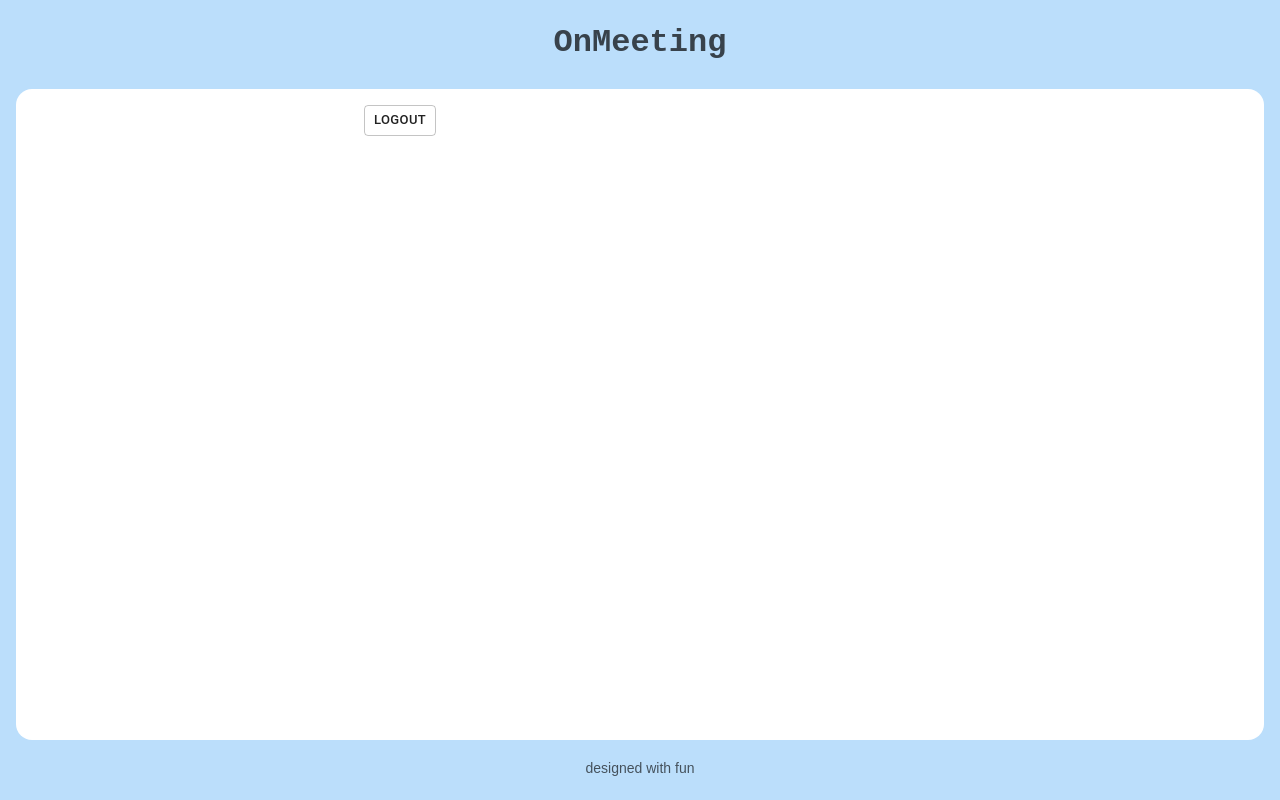
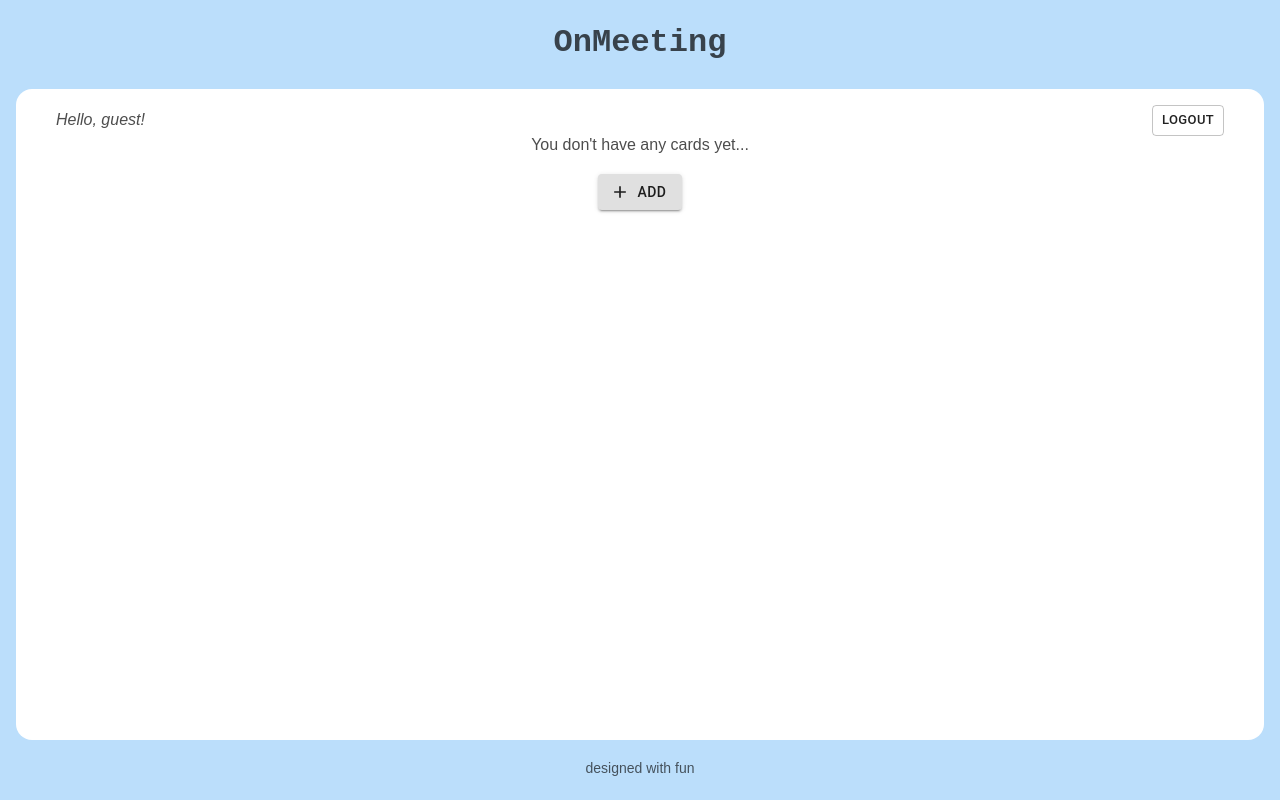
Before and after one commit to Leoltron/OnMeeting, a React app in the folder src/main/front/: page /board in a window 1280 px wide. Built offline with nearby package versions, Linux system fonts and the light colour scheme; no server answers.

Commit message:
add modal for adding and editing cards

```diff
--- a/src/main/front/package.json
+++ b/src/main/front/package.json
@@ -6,6 +6,7 @@
   "dependencies": {
     "@babel/core": "7.7.4",
     "@material-ui/core": "^4.8.0",
+    "@material-ui/icons": "^4.5.1",
     "@svgr/webpack": "4.3.3",
     "@testing-library/jest-dom": "^4.2.4",
     "@testing-library/react": "^9.3.2",
--- a/src/main/front/src/components/App/index.tsx
+++ b/src/main/front/src/components/App/index.tsx
@@ -9,7 +9,7 @@ const App: React.FC = () => (
   <div className="App-root">
     <Header/>
     <section className="App-main">
-        <Container maxWidth="sm">
+        <Container maxWidth="xl">
             <Layout/>
         </Container>
     </section>
--- a/src/main/front/src/components/Auth/index.tsx
+++ b/src/main/front/src/components/Auth/index.tsx
@@ -4,8 +4,10 @@ import Button from '@material-ui/core/Button';
 import TextField from "@material-ui/core/TextField";
 import {signUp, signIn} from "../../httpClient"
 import { useHistory } from 'react-router-dom'
+import useDocumentTitle from "../../utils/useDocumentTitle";
 
 const Auth: React.FC = () => {
+    useDocumentTitle("Login — OnMeeting");
     let history = useHistory();
     const [username, setUsername] = useState("");
     const [password, setPassword] = useState("");
--- /dev/null
+++ b/src/main/front/src/components/Board/Board.less
@@ -0,0 +1,23 @@
+.Board-header {
+  display: flex;
+  justify-content: space-between;
+  align-items: center;
+}
+
+.Board-greeting {
+  font-style: italic;
+}
+
+.EmptyBoard {
+  display: flex;
+  flex-direction: column;
+  align-items: center;
+}
+
+.EmptyBoard button {
+  margin-top: 20px;
+}
+
+.Board-wrapper {
+  display: grid;
+}
--- /dev/null
+++ b/src/main/front/src/components/Board/CardModal/index.tsx
@@ -0,0 +1,90 @@
+import React, {Dispatch, SetStateAction, useState} from 'react';
+import Button from '@material-ui/core/Button';
+import TextField from '@material-ui/core/TextField';
+import Dialog from '@material-ui/core/Dialog';
+import DialogActions from '@material-ui/core/DialogActions';
+import DialogContent from '@material-ui/core/DialogContent';
+import DialogContentText from '@material-ui/core/DialogContentText';
+import DialogTitle from '@material-ui/core/DialogTitle';
+import {CardViewModel} from "../../../models/CardViewModel";
+import {addCard} from "../../../httpClient";
+import {CardAddOrEditModel} from "../../../models/CardAddOrEditModel";
+import report from "../../../utils/report";
+
+interface Props {
+    card?: CardViewModel
+    isOpen: boolean
+    setOpen: Dispatch<SetStateAction<boolean>>
+}
+const CardModal: React.FC<Props> = ({isOpen, setOpen, card}) => {
+    const [title, setTitle] = useState(card ? card.title : "");
+    // const [participantsIds, setParticipantsIds] = useState(card ? card.participants.map(p => p.id) : []);
+    // const [tagIds, setTagIds] = useState(card ? card.tags.map(t => t.id) : []);
+    const onClose = () => setOpen(false);
+    const onEdit = async () => {
+        onClose()
+    };
+    const onAdd = async () => {
+        try {
+            await addCard({
+                title,
+                participantsIds: [],
+                tagIds: [],
+            } as CardAddOrEditModel);
+            onClose()
+        } catch (e) {
+            report(e)
+        }
+    };
+
+    return (
+        <Dialog open={isOpen} onClose={onClose} aria-labelledby="form-dialog-title">
+            <DialogTitle id="form-dialog-title">
+                {card ? "Edit card" : "Add card"}
+            </DialogTitle>
+            <DialogContent>
+                <DialogContentText>
+                    To subscribe to this website, please enter your email address here. We will send updates
+                    occasionally.
+                </DialogContentText>
+                <TextField
+                    autoFocus
+                    margin="dense"
+                    id="title"
+                    label="Title"
+                    type="text"
+                    fullWidth
+                    value={title}
+                    onChange={e => setTitle(e.target.value)}
+                />
+                <TextField
+                    id="startDate"
+                    label="Start date"
+                    type="date"
+                    onChange={e => console.log(e.target.value)}
+                    InputLabelProps={{
+                        shrink: true,
+                    }}
+                />
+                <TextField
+                    id="endDate"
+                    label="End date"
+                    type="date"
+                    InputLabelProps={{
+                        shrink: true,
+                    }}
+                />
+            </DialogContent>
+            <DialogActions>
+                <Button onClick={onClose} color="primary">
+                    Cancel
+                </Button>
+                <Button onClick={card ? onEdit : onAdd} color="primary">
+                    {card ? "Edit" : "Add"}
+                </Button>
+            </DialogActions>
+        </Dialog>
+    );
+};
+
+export default CardModal
--- a/src/main/front/src/components/Board/index.tsx
+++ b/src/main/front/src/components/Board/index.tsx
@@ -1,22 +1,93 @@
-import React from "react";
+import React, {Dispatch, SetStateAction, useEffect, useState} from "react";
+import "./Board.less"
 import {useHistory} from "react-router-dom";
-import {getPrincipal} from "../../httpClient";
+import {getParticipatingCards, getPrincipal} from "../../httpClient";
 import report from "../../utils/report";
 import Logout from "../LogoutButton";
+import Button from "@material-ui/core/Button";
+import AddIcon from '@material-ui/icons/Add';
+import {CardViewModel} from "../../models/CardViewModel";
+import useDocumentTitle from "../../utils/useDocumentTitle";
+import CardModal from "./CardModal";
 
 const Board: React.FC = () => {
+    useDocumentTitle("Board — OnMeeting");
+    const [username, setUsername] = useState("guest");
     const history = useHistory();
+    const [cards, setCards] = useState([] as CardViewModel[]);
+    const [openModal, setOpenModal] = useState(false);
     const checkUserAuthorized = () => {
         getPrincipal()
             .then(p => {
-                if (!p.authorized) history.push("/")
+                if (!p.authorized) {
+                    history.push("/")
+                }
+                else {
+                    setUsername(p.username)
+                }
             })
             .catch(report);
     };
-    checkUserAuthorized();
+    const loadCards = () => {
+        checkUserAuthorized();
+        getParticipatingCards().then(setCards).catch(report)
+    };
 
+    useEffect(() => {
+        loadCards();
+        const intervalID = window.setInterval(loadCards, 5000);
+        return () => {
+            window.clearInterval(intervalID);
+        }
+    //eslint-disable-next-line
+    }, []);
 
-    return <Logout />
+    return (
+        <>
+            <div className="Board-container">
+                <BoardHeader username={username} />
+                <div className="Board-wrapper">
+                    {cards.length === 0
+                        ? <EmptyBoard setOpenModal={setOpenModal} />
+                        : <NotEmptyBoard cards={cards}/>
+                    }
+                </div>
+            </div>
+            <CardModal isOpen={openModal} setOpen={setOpenModal}/>
+        </>
+    );
 };
 
+interface OpenModalProps {
+    setOpenModal: Dispatch<SetStateAction<boolean>>
+}
+
+const BoardHeader: React.FC<{username: string}> = ({username}) => (
+    <div className="Board-header">
+        <div className="Board-greeting">{`Hello, ${username}!`}</div>
+        <Logout />
+    </div>
+);
+
+const EmptyBoard: React.FC<OpenModalProps> = props => (
+    <div className="EmptyBoard">
+        <span>You don't have any cards yet...</span>
+        <AddCardButton  {...props} />
+    </div>
+);
+
+const NotEmptyBoard: React.FC<{cards: CardViewModel[]}> = ({cards}) => {
+    return null;
+};
+
+const AddCardButton: React.FC<OpenModalProps> = ({setOpenModal}) => (
+    <Button
+        variant="contained"
+        color="default"
+        startIcon={<AddIcon />}
+        children="Add"
+        onClick={() => setOpenModal(true)}
+    />
+);
+
 export default Board;
--- /dev/null
+++ b/src/main/front/src/utils/useDocumentTitle/index.ts
@@ -0,0 +1,9 @@
+import { useEffect } from 'react'
+
+const useDocumentTitle = (title: string) => {
+    useEffect(() => {
+        window.document.title = title
+    }, [title])
+};
+
+export default useDocumentTitle
```
Also changed, not shown: src/main/front/src/utils/useForceUpdate/index.ts (added, +8 -0 lines), 1 other file (tests, documents, lock files or other folders).
